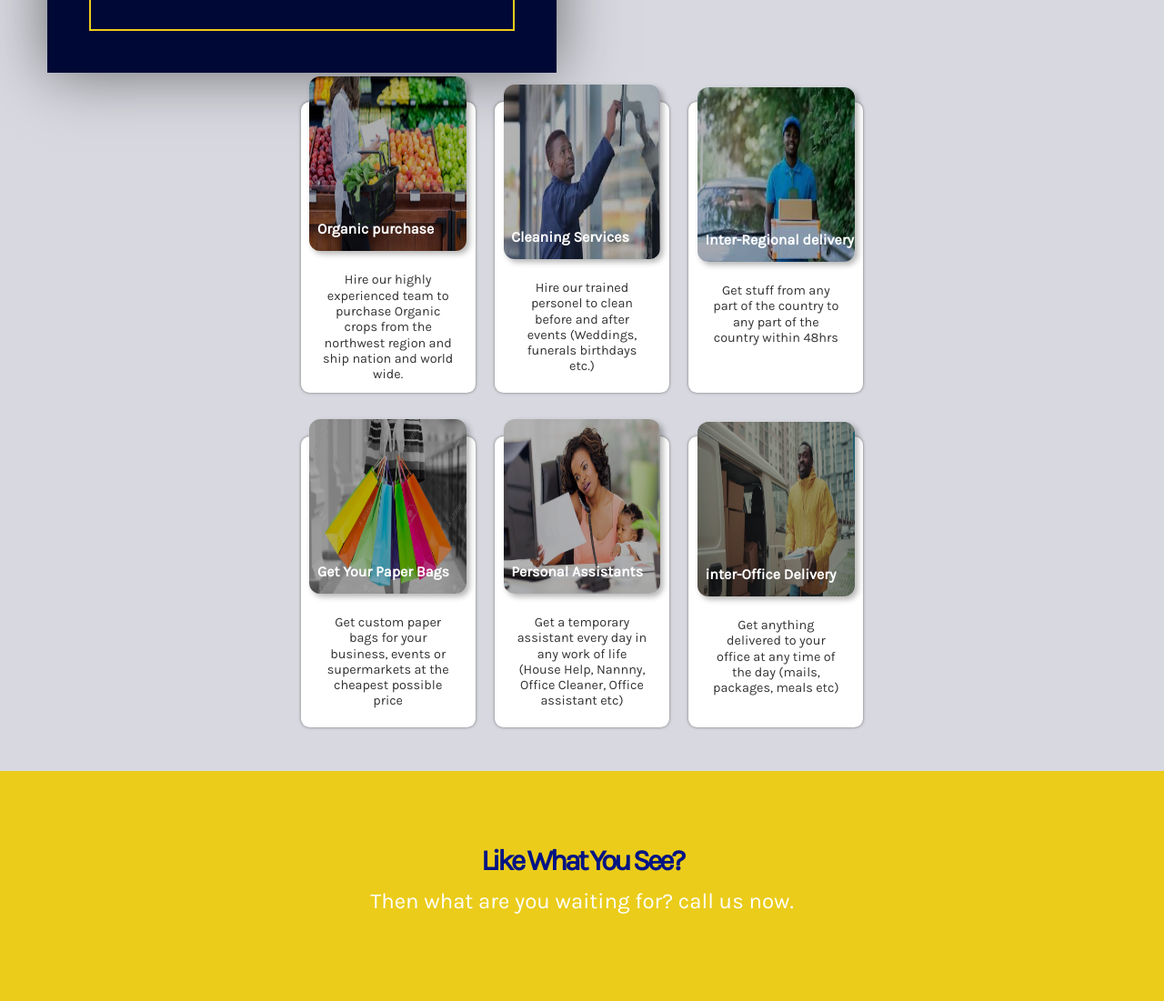
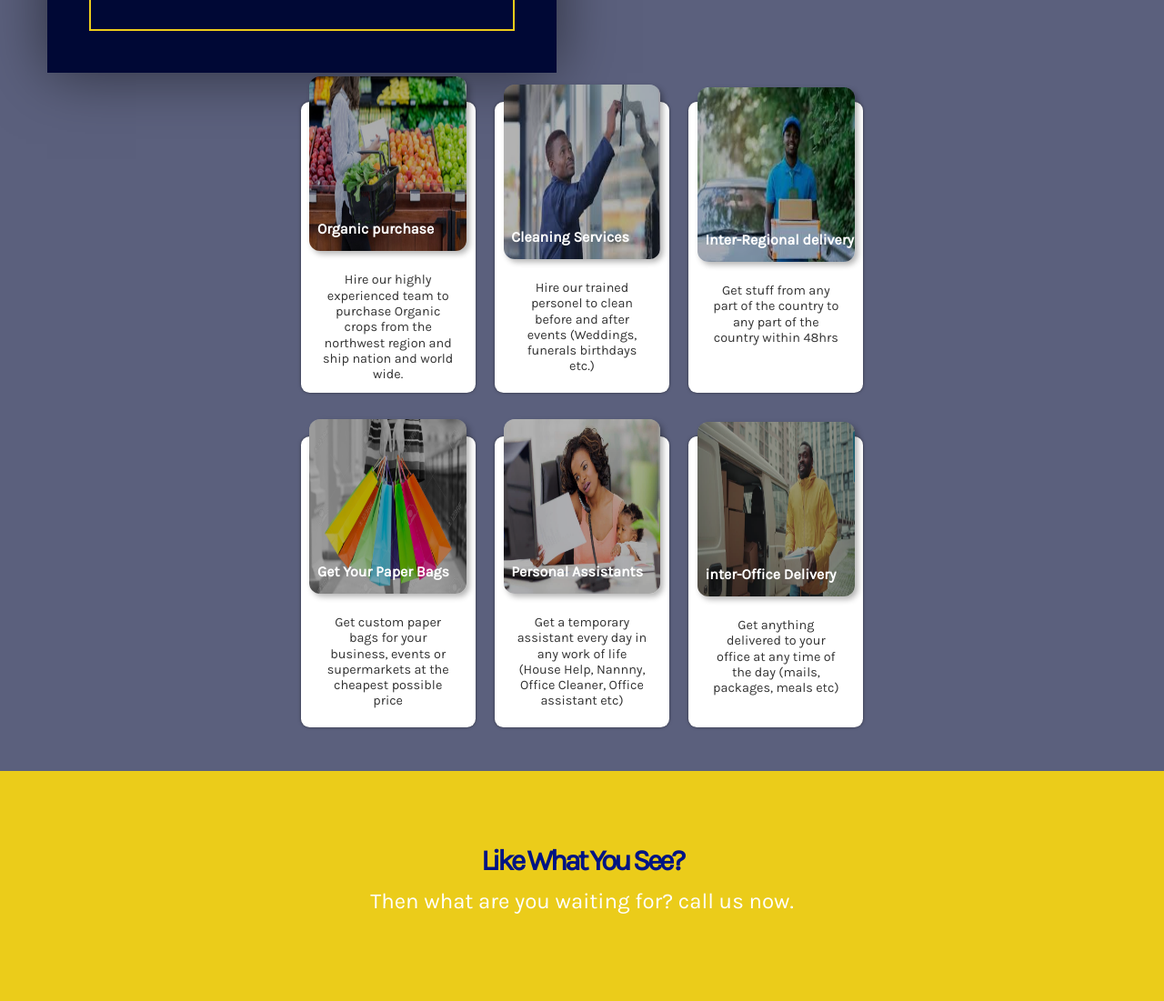
Before and after one commit to kefeh/callmaimo, a PHP site: page / in a window 1280 px wide. Shown: the part 1598-2699 px from the top of the page at 91% size. Run offline with PHP 8.4, Linux system fonts and the light colour scheme.

Commit message:
Type: Refractor, Body: Changes the color of the services background

```diff
--- a/css/style.css
+++ b/css/style.css
@@ -249,7 +249,7 @@ p:last-of-type {
 
 @media (min-width: 60rem) {
     .about-services {
-        background-color: #00083527;
+        background-color: #000835a4;
         padding: 0 20rem;
         padding-top: 7rem;
         padding-bottom: 3rem;
```
